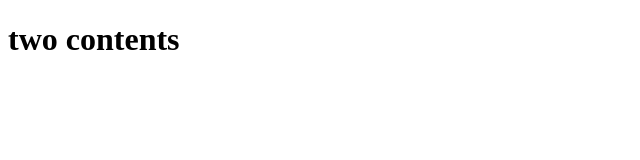
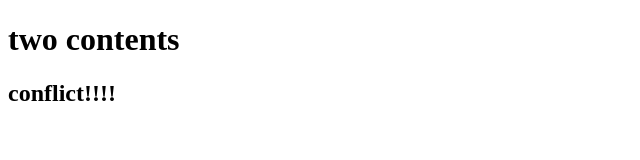
Before and after one commit to ranomom/kosta202, a plain HTML site: page kosta202/WebContent/two.html in a window 1280 px wide. Shown: the whole page, without its empty margins (0-640 px from the left). Drawn offline with Linux system fonts and the light colour scheme.

Commit message:
two 수정 .class파일 업로드

```diff
--- a/kosta202/WebContent/two.html
+++ b/kosta202/WebContent/two.html
@@ -6,5 +6,6 @@
 </head>
 <body>
 	<h1>two contents</h1>
+	<h2>conflict!!!!</h2>
 </body>
 </html>
```
Also changed, not shown: 1 other file.
